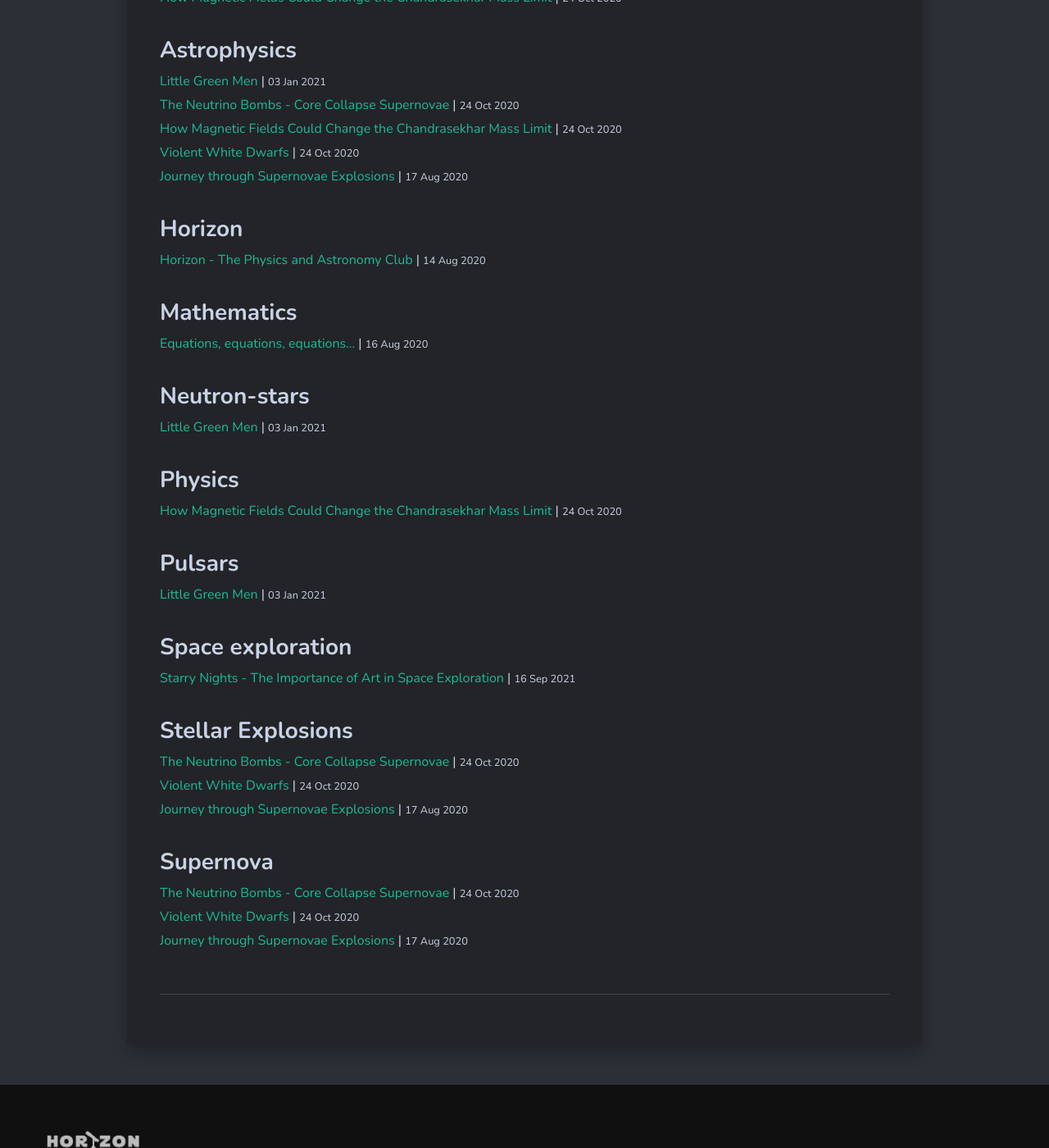
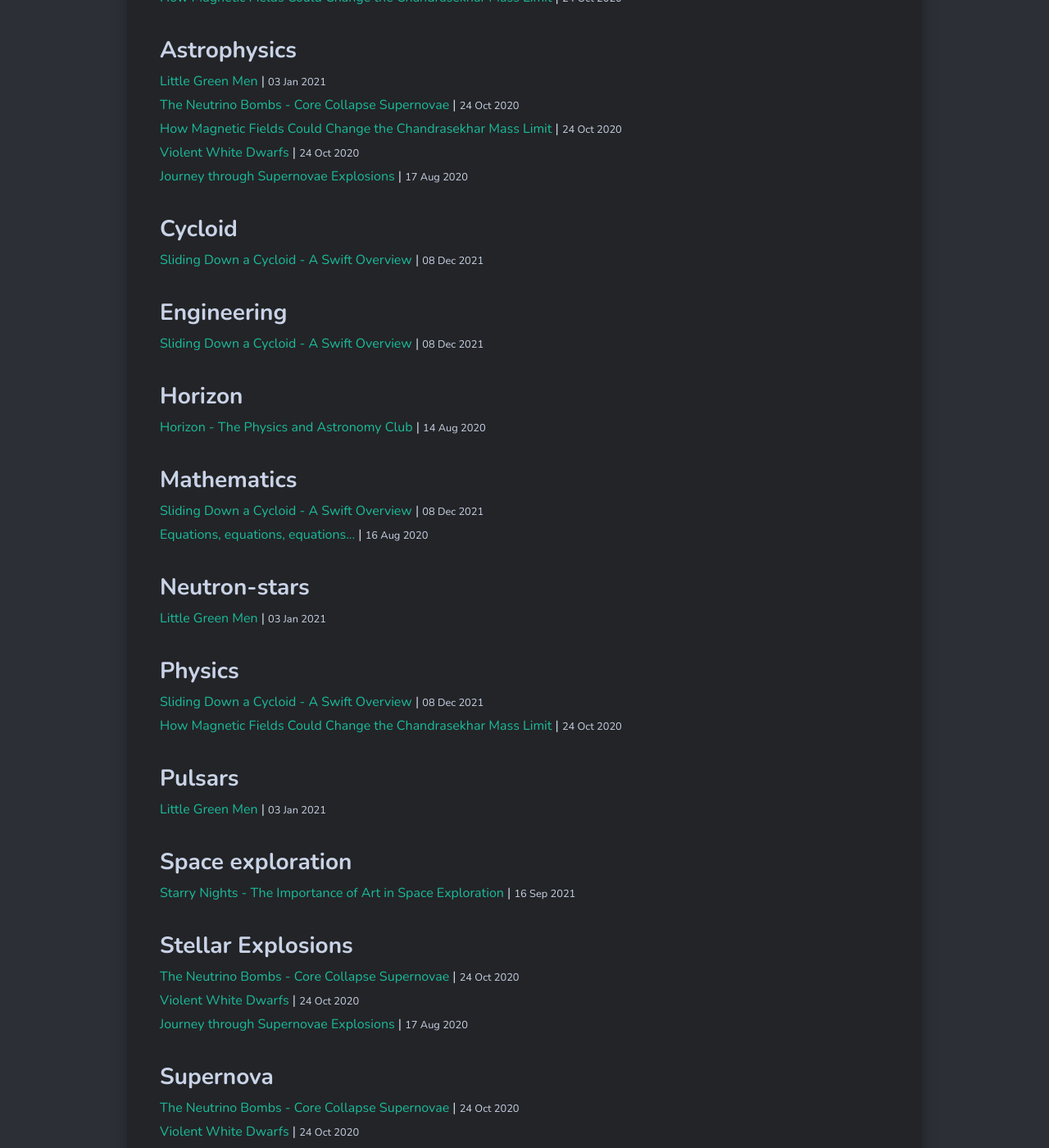
Before and after one commit to HorizonIITM/HorizonIITM.github.io, a Jekyll site: the page built from tags.html, in a window 1280 px wide and 1400 px high, scrolled down 1329 px. Shown: the whole window at 82% size. Built offline with Jekyll 4.4.1, drawn with Linux system fonts in a browser that asks for light colours; nearby versions of some CDN libraries; some of the changed lines change nothing that is shown; some of the changed text lies outside the part shown.

Commit message:
Added 2021-12-08-cycloids.md to /_posts and associated images to /img

```diff
--- a/_config.yml
+++ b/_config.yml
@@ -48,7 +48,7 @@ plugins:
   - jekyll-sitemap
   - jekyll-seo-tag
 
-paginate: 7
+paginate: 8
 paginate_path: "/page/:num"
 
 include:
--- /dev/null
+++ b/_posts/2021-12-08-cycloids.md
@@ -0,0 +1,72 @@
+---
+layout: post
+title: Sliding Down a Cycloid - A Swift Overview
+date: 2021-12-08 09:00:00 +0000
+image: 9-0.webp
+tags: [Physics,Mathematics,Cycloid,Engineering]
+description: How does a curve traced by a point on a circle being rolled along a straight line tumble its way into several elegant and straightforward problems? Read further to dive into the history and applications of this peculiar curve.
+author: Aditya Ravindran
+---
+
+Before we get into why it is interesting, let me tell you what a **cycloid** is. A curve traced by a point on a circle being rolled around a straight line is called a **cycloid**. The first interesting property that strikes us is that this curve isn't part of a circle! As you will see, this is just the starting of the many interesting properties. Using elementary mathematics, we can show that the equations governing a cycloid are:
+
+$$
+x = a(t-\sin t) \\
+y = a(1-\cos t)
+$$
+
+------
+
+### Brachistochrone
+
+Have you ever wondered how quickly a small ball could descend from one point to another? What if one wanted to find the quickest possible path? You might think that this is a no-brainer and conclude that the answer has to be a straight line. However, that is the path of least distance and not quickest. Due to gravity, the ball’s speed increases as the steepness of the path increases. After this thought, we can understand why the path has to be some curve. What does this curve look like? What are its properties? Can we find the exact equations governing this curve?
+
+This isn’t the first time one has asked these questions. In fact, **Johann Bernoulli** asked these very questions in 1696. Since then, many ingenious solutions have been found. The solution is a curve which is called the **Brachistochrone** curve. Interestingly, this curve is part of a bigger curve which you might’ve guessed by now is the cycloid. Bernoulli's solution to the problem uses [Fermat’s principle](https://en.wikipedia.org/wiki/Fermat%27s_principle), which states that light always travels in the path which takes the least time. So, he considered light’s trajectory in a medium where its speed varies with gravity in accordance with energy conservation. On the other hand, **Newton’s** solution  gives us a better understanding of why the cycloid is the solution. It places conditions on the normal forces at each point on the curve, which is satisfied by a cycloid.
+
+![Brachistochrone vs other trajectories]({{site.baseurl}}/img/9-1.webp) _A real demonstration of how the Brachistochrone (middle) fares against other trajectories (Courtesy: Vsauce - [The Brachistochrone](https://www.youtube.com/watch?v=skvnj67YGmw))_
+
+Bernoulli used energy conservation to get the constraint where $$x$$ is the vertical distance fallen, given by $$v^2 = (constant)\ x$$. With this constraint, he obtained the "refractive index" as a function of the distance fallen. Applying Snell's law to this setup and setting the constant above as $$2a$$, he got:
+$$
+dy = dx\ \sqrt{\frac{x}{(2a-x)}}\
+$$
+This relatively simple differential equation can be integrated easily using the substitution method to yield the equations at the beginning of this article. It is a rumour that Bernoulli recognized that this is the differential equation for a cycloid even before solving. Talk about intuition!
+
+------
+
+### Tautochrone
+
+Cycloids are the solutions to another interesting problem. This is known as the Tautochrone problem. This question asks us to find the curve for which the time taken by an object sliding without friction in uniform gravity to its lowest point is independent of its starting point on the curve. Isn't that mind blowing?! There are two paths. One is a subpart of another. Still, an object falling through them will take the same time to go through them!! Extremely precise changes in speeds with distance make this possible. It is these kind of fascinating observations that make one find beauty in the simplest shapes around us.
+
+There isn't an explanation which is as intuitive and easy as for the previous question. However, if you are interested in the solution, do go through [this concise explanation and the sources therein](https://mathworld.wolfram.com/TautochroneProblem.html).
+
+This was first discovered by Christiaan Huygens in 1659. It is mind-blowing for cycloids to be the solution for this problem as well.  You might be confused as to how both these different questions have the same solution. However, the Brachistochrone curve is only a part of the cycloid (can be any part), and the Tautochrone curve is the entire cycloid. This property can be understood by looking at isochronous cycloidal pendulums. As you might have heard, the time period of a simple pendulum is independent of its amplitude under a small angle approximation, but in the case of a cycloidal pendulum, it holds true for any angle (amplitude). Cycloidal pendulums are used in making highly accurate timed clocks. Here is an insight of how they work:
+
+<p align="center">
+    <img src="{{site.baseurl}}/img/9-2.webp" alt>
+    <em>5 cycloidal pendula with different amplitudes. As we can see, the time period of all the pendula is same (Courtesy: Wikipedia)</em>
+</p>
+------
+
+### OK... but why do we care?
+
+While appreciating its beauty, you might now start to wonder about the purpose of studying this curve. This particular curve finds itself in many places. For example, it is used in violin plate arching and by architects for aesthetic purposes. You can also find them in amusement parks; the carriages in roller coasters need to gain high speeds in a short amount of time. Hence, the shape of the tracks is, more often than not, a Brachistochrone curve. It is frequently found in mechanical engineering since it is constantly found in parts of machines as it is so intimately related to circles. It is also crucial to learn about this curve so that we can understand its cousins (trochoid, hypocycloid, epicycloid, epitrochoid, hypotrochoid to name a *few*) better. These curves have a lot more applications in engineering fields like in rotary pumps.
+
+![Cycloidal gear]({{site.baseurl}}/img/9-3.webp) _Cycloidal gear in motion (Courtesy: Wikipedia)_
+
+Even though it has a lot of applications in the real world, studying it is an intellectual pursuit. It is questions like this that allow people to think originally and creatively so that we can make progress in a broad range of fields and give various results. Some of these results find applications while others don’t (*for the time being!*), but being the inquisitive creatures we are, no other reason is needed for us to unravel any mystery.
+
+------
+
+### References:
+
+1. [Herman Erlichson - Johann Bernoulli’s brachistochrone solution using Fermat’s principle of least time](https://mecheng.iisc.ac.in/suresh/me256/GalileoBP.pdf)
+
+2. [https://web.pdx.edu/~caughman/Cycloids%20and%20Paths.pdf](https://web.pdx.edu/~caughman/Cycloids%20and%20Paths.pdf)
+
+3. [https://mathworld.wolfram.com/TautochroneProblem.html](https://mathworld.wolfram.com/TautochroneProblem.html)
+
+4. [https://en.wikipedia.org/wiki/Tautochrone_curve](https://en.wikipedia.org/wiki/Tautochrone_curve)
+
+5. [The Brachistochrone, with Steven Strogatz](https://www.youtube.com/watch?v=Cld0p3a43fU)
+
+<hr>
```
Also changed, not shown: img/9-0.webp (added), img/9-2.webp (added), img/9-3.webp (added), 1 other file.
